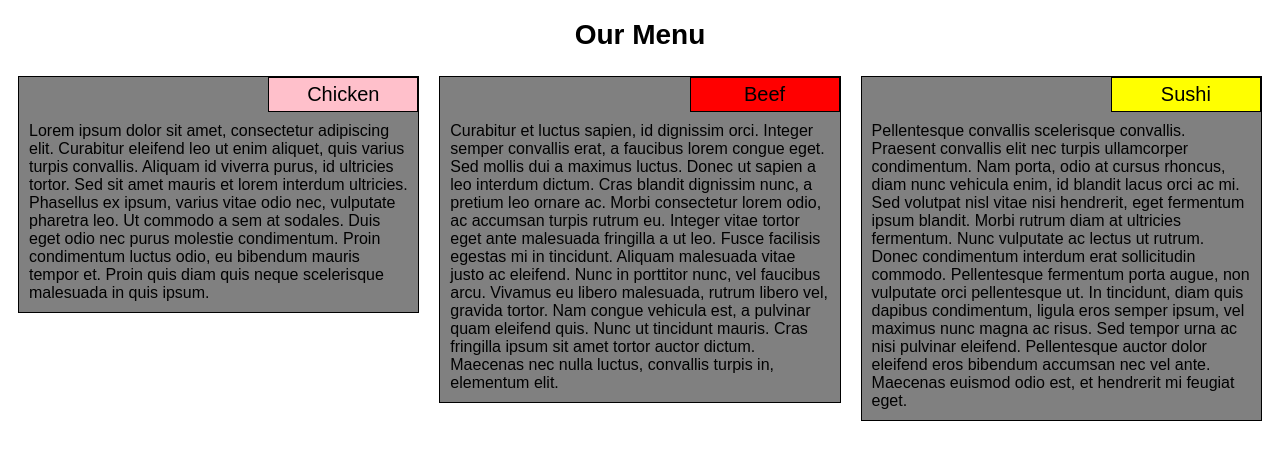
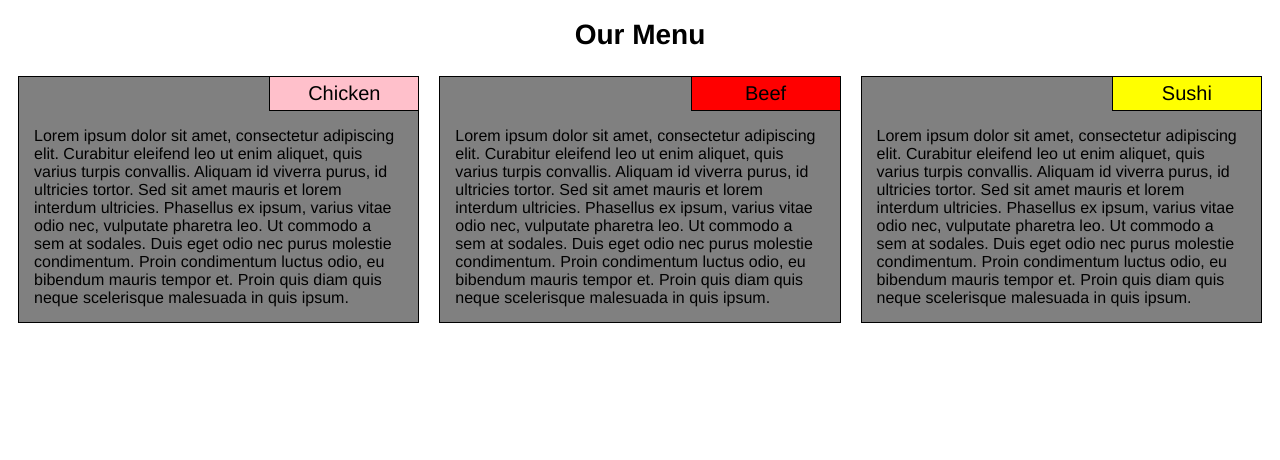
Before and after one commit to mahmudazam/coursera-test, a plain HTML site: page module_2_solution/index.html in a window 1280 px wide. Drawn offline with Linux system fonts and the light colour scheme.

Commit message:
Final refinements

```diff
--- a/module_2_solution/css/mod_2_soln_styles.css
+++ b/module_2_solution/css/mod_2_soln_styles.css
@@ -1,7 +1,7 @@
 /* Base Styles(Phone): */
 * {
 	box-sizing: border-box;
-	font-family: arial;
+	font-family: Helvetica, arial, sans-serif;
 	text-align: left;
 	word-wrap: break-word;
 }
@@ -24,7 +24,9 @@ section {
 }
 
 .title {
-	float: right;
+	position: absolute;
+	top: -1px;
+	right: -1px;
 	width: 150px;
 	font-size: 125%;
 	text-align: center;
@@ -34,9 +36,11 @@ section {
 }
 
 .bodyText {
-	clear: both;
 	position: relative;
-	margin: 10px;
+	margin-top: 50px;
+	margin-left: 15px;
+	margin-right: 15px;
+	margin-bottom: 15px;
 }
 
 #title1 {
--- a/module_2_solution/index.html
+++ b/module_2_solution/index.html
@@ -11,19 +11,19 @@
 	<div class="gridCell" id="gridCell1">
 		<section>
 			<span class="title" id="title1">Chicken</span>
-			<p class="bodyText" id="bt1"> Lorem ipsum dolor sit amet, consectetur adipiscing elit. Curabitur eleifend leo ut enim aliquet, quis varius turpis convallis. Aliquam id viverra purus, id ultricies tortor. Sed sit amet mauris et lorem interdum ultricies. Phasellus ex ipsum, varius vitae odio nec, vulputate pharetra leo. Ut commodo a sem at sodales. Duis eget odio nec purus molestie condimentum. Proin condimentum luctus odio, eu bibendum mauris tempor et. Proin quis diam quis neque scelerisque malesuada in quis ipsum.</p>
+			<p class="bodyText" id="bt1">Lorem ipsum dolor sit amet, consectetur adipiscing elit. Curabitur eleifend leo ut enim aliquet, quis varius turpis convallis. Aliquam id viverra purus, id ultricies tortor. Sed sit amet mauris et lorem interdum ultricies. Phasellus ex ipsum, varius vitae odio nec, vulputate pharetra leo. Ut commodo a sem at sodales. Duis eget odio nec purus molestie condimentum. Proin condimentum luctus odio, eu bibendum mauris tempor et. Proin quis diam quis neque scelerisque malesuada in quis ipsum.</p>
 		</section>
 	</div>
 	<div class="gridCell" id="gridCell2">
 		<section>
 			<span class="title" id="title2">Beef</span>
-			<p class="bodyText" id="bt2">Curabitur et luctus sapien, id dignissim orci. Integer semper convallis erat, a faucibus lorem congue eget. Sed mollis dui a maximus luctus. Donec ut sapien a leo interdum dictum. Cras blandit dignissim nunc, a pretium leo ornare ac. Morbi consectetur lorem odio, ac accumsan turpis rutrum eu. Integer vitae tortor eget ante malesuada fringilla a ut leo. Fusce facilisis egestas mi in tincidunt. Aliquam malesuada vitae justo ac eleifend. Nunc in porttitor nunc, vel faucibus arcu. Vivamus eu libero malesuada, rutrum libero vel, gravida tortor. Nam congue vehicula est, a pulvinar quam eleifend quis. Nunc ut tincidunt mauris. Cras fringilla ipsum sit amet tortor auctor dictum. Maecenas nec nulla luctus, convallis turpis in, elementum elit.</p>
+			<p class="bodyText" id="bt2">Lorem ipsum dolor sit amet, consectetur adipiscing elit. Curabitur eleifend leo ut enim aliquet, quis varius turpis convallis. Aliquam id viverra purus, id ultricies tortor. Sed sit amet mauris et lorem interdum ultricies. Phasellus ex ipsum, varius vitae odio nec, vulputate pharetra leo. Ut commodo a sem at sodales. Duis eget odio nec purus molestie condimentum. Proin condimentum luctus odio, eu bibendum mauris tempor et. Proin quis diam quis neque scelerisque malesuada in quis ipsum.</p>
 		</section>
 	</div>
 	<div class="gridCell" id="gridCell3">
 		<section>
 			<span class="title" id="title3">Sushi</span>
-			<p class="bodyText" id="bt3">Pellentesque convallis scelerisque convallis. Praesent convallis elit nec turpis ullamcorper condimentum. Nam porta, odio at cursus rhoncus, diam nunc vehicula enim, id blandit lacus orci ac mi. Sed volutpat nisl vitae nisi hendrerit, eget fermentum ipsum blandit. Morbi rutrum diam at ultricies fermentum. Nunc vulputate ac lectus ut rutrum. Donec condimentum interdum erat sollicitudin commodo. Pellentesque fermentum porta augue, non vulputate orci pellentesque ut. In tincidunt, diam quis dapibus condimentum, ligula eros semper ipsum, vel maximus nunc magna ac risus. Sed tempor urna ac nisi pulvinar eleifend. Pellentesque auctor dolor eleifend eros bibendum accumsan nec vel ante. Maecenas euismod odio est, et hendrerit mi feugiat eget.</p>
+			<p class="bodyText" id="bt3">Lorem ipsum dolor sit amet, consectetur adipiscing elit. Curabitur eleifend leo ut enim aliquet, quis varius turpis convallis. Aliquam id viverra purus, id ultricies tortor. Sed sit amet mauris et lorem interdum ultricies. Phasellus ex ipsum, varius vitae odio nec, vulputate pharetra leo. Ut commodo a sem at sodales. Duis eget odio nec purus molestie condimentum. Proin condimentum luctus odio, eu bibendum mauris tempor et. Proin quis diam quis neque scelerisque malesuada in quis ipsum.</p>
 		</section>
 	</div>
 </body>
```
